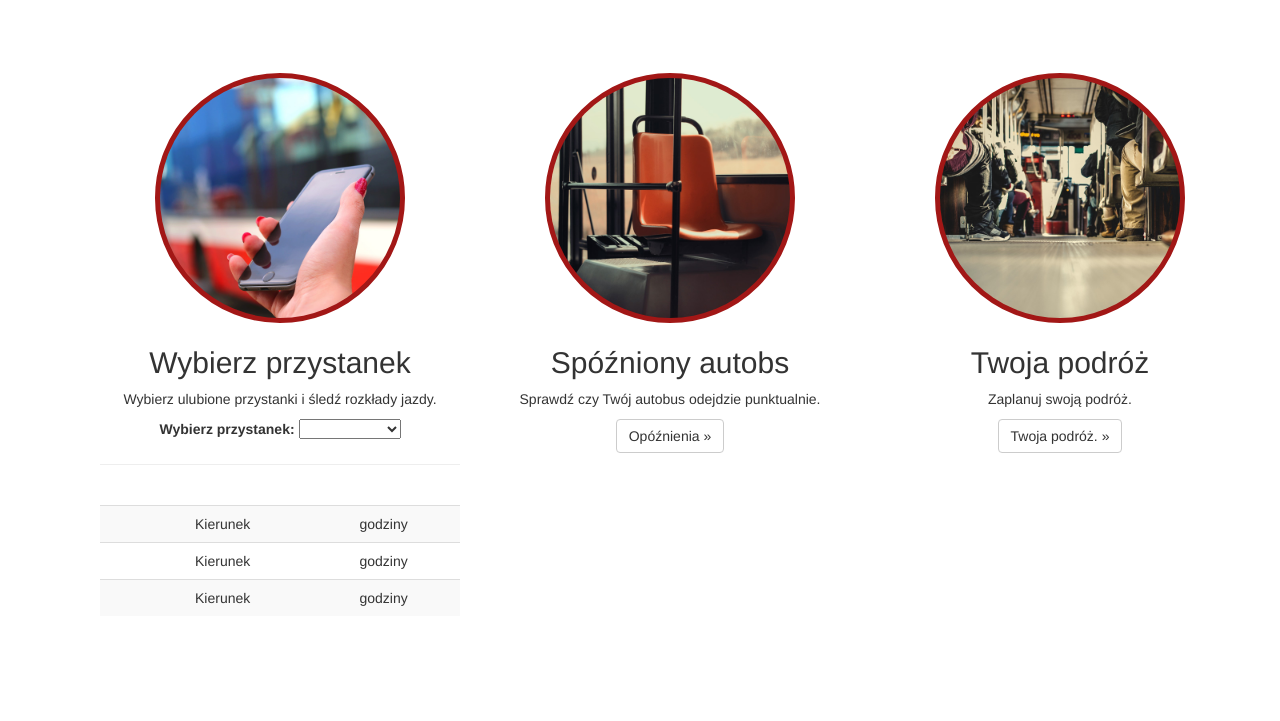
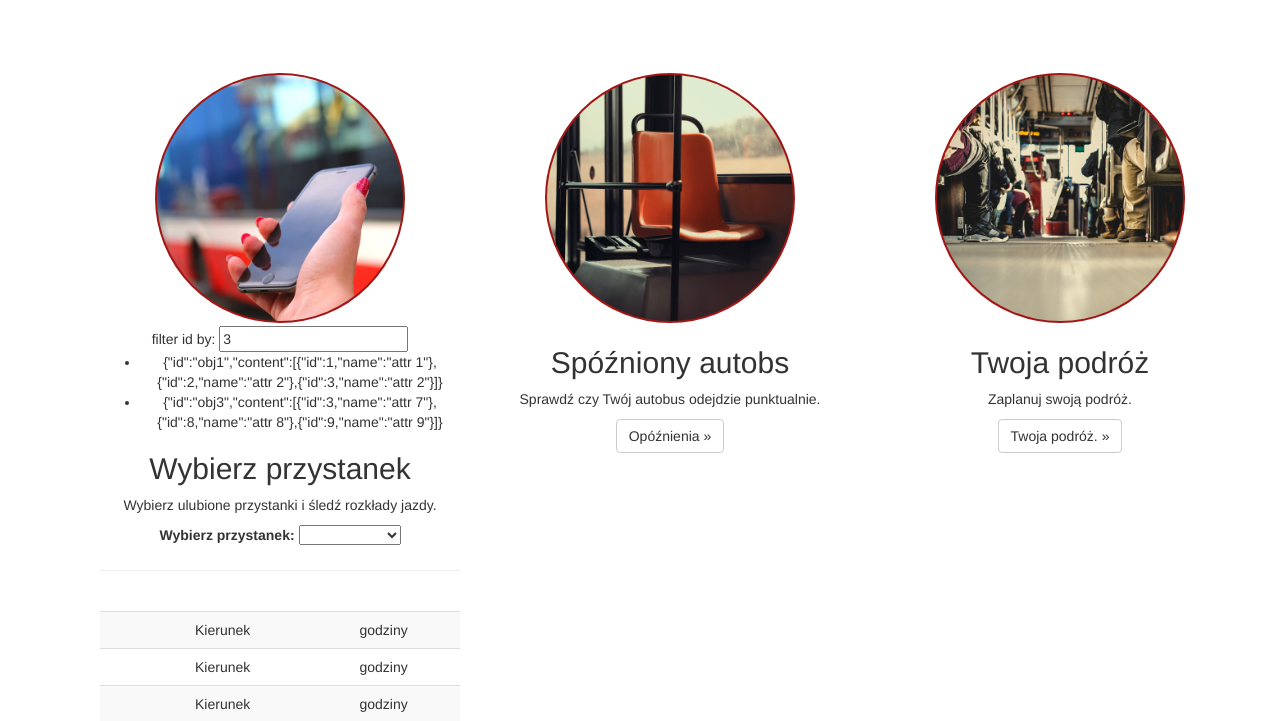
Before and after one commit to infoshareacademy/jfdz-transport-app, a Node project: template prototypes/src/jade/home.jade in a window 1280 px wide. Shown: the part 98-819 px from the top of the page. Before the commit the page ends 704 px from the top, so only its background shows below. Run offline with Node 20 templates, Linux system fonts and the light colour scheme; the template is opened without the code that fills it, so the values that code supplies are empty; some libraries are stand-ins or nearby versions.

Commit message:
wyszukiwanie_rozne_proby

```diff
--- a/prototypes/src/jade/components/landing_page_v2.html
+++ b/prototypes/src/jade/components/landing_page_v2.html
@@ -6,18 +6,30 @@
                      src="../../foto/feature-hand-600.jpg"
                      alt="Generic placeholder image" width="240" height="240">
 
+                <div ng-controller="MainCtrl">
+                    filter id by: <input ng-model="q">
+                    <ul>
+                        <li ng-repeat="item in myList | filter: {content: {id: q}}">
+                            {{item}}
+                        </li>
+                    </ul>
+                </div>
+
                 <div class="bus1"><h2>Wybierz przystanek</h2></div>
                 <p>Wybierz ulubione przystanki i śledź rozkłady jazdy.</p>
                 <!--<p><a class="btn btn-default" href="#" role="button">Wybierz &raquo;</a></p>-->
+
                 <div ng-controller="ExampleController">
                     <form name="myForm">
                         <label for="repeatSelect"> Wybierz przystanek: </label>
                         <select name="repeatSelect" id="repeatSelect" ng-model="data.repeatSelect">
-                            <option ng-repeat="option in data.availableOptions" value="{{option.id}}">{{option.name}}
+                            <option ng-repeat="option in data.availableOptions" value="{{option.busNumber}}">{{option.name}}
                             </option>
                         </select>
+
+
                     </form>
-                    <hr>
+                                        <hr>
                     <tt> </tt><br/>
 
                     <table class="table table-striped">
--- a/prototypes/src/js/main.js
+++ b/prototypes/src/js/main.js
@@ -1,18 +1,81 @@
+//https://docs.angularjs.org/api/ng/filter/filter?p0=ExampleController&p1=not%20a%20function,%20got%20undefined
 var app = angular.module("app", []);
 
 app.controller('HomeCtrl', function ($scope) {
     console.log("Home Controller!");
     $scope.name = 'Agnieszko';
 });
-app.controller('ExampleController', ['$scope', function($scope) {
+
+app.controller('MainCtrl', function($scope) {
+
+    $scope.q = 3;
+
+    $scope.myList = [{
+        id: "obj1",
+        content: [{
+            id: 1,
+            name: 'attr 1'
+        }, {
+            id: 2,
+            name: 'attr 2'
+        }, {
+            id: 3,
+            name: 'attr 2'
+        }]
+    }, {
+        id: "obj2",
+        content: [{
+            id: 4,
+            name: 'attr 3'
+        }, {
+            id: 5,
+            name: 'attr 5'
+        }, {
+            id: 6,
+            name: 'attr 6'
+        }]
+    }, {
+        id: "obj3",
+        content: [{
+            id: 3,
+            name: 'attr 7'
+        }, {
+            id: 8,
+            name: 'attr 8'
+        }, {
+            id: 9,
+            name: 'attr 9'
+        }]
+    }];
+});
+
+app.filter('ExampleController', function() {
+    return function(input, id) {
+        var i=0, len=input.length;
+        for (; i<len; i++) {
+            if (+input[i].busNumber == +id) {
+                return input[i];
+            }
+        }
+        return null;
+    }
+});
+
+app.controller('ExampleController', ['$scope', '$filter', function ($scope, $filter) {
     $scope.data = {
         repeatSelect: null,
         availableOptions: [
-                {id: '101', name: 'Kołobrzeska'},
-                {id: '201', name: 'Zakopiańska'},
-                {id: '301', name: 'Gdańska'}
+            {busNumber: '101', name: 'Kołobrzeska'},
+            {busNumber: '201', name: 'Zakopiańska'},
+            {busNumber: '301', name: 'Gdańska'}
         ],
     };
+    $scope.showdetails = function (busNumber) {
+        var found = $filter('getById')($scope.data,busNumber);
+        console.log(found);
+        $scope.selected = JSON.stringify(found);
+    }
+
 }]);
 
 
@@ -658,13 +721,3 @@
         }
     }
 ];
-
-$(document).ready(function() {
-    $(".date-picker").datepicker();
-
-    $(".date-picker").on("change", function () {
-        var id = $(this).attr("id");
-        var val = $("label[for='" + id + "']").text();
-        $("#msg").text(val + " changed");
-    });
-});
--- a/prototypes/src/sass/main.scss
+++ b/prototypes/src/sass/main.scss
@@ -5,7 +5,7 @@
   height: 250px;
   width: 250px;
   margin: 3px auto;
-  border: 5px solid #a21716;
+  border: 2px solid #a21716;
   background-color: #a21716;
   border-radius: 50%;
 }
```
Also changed, not shown: prototypes/dist/css/main.css, 3 other files. Lines whose indentation alone changed are shown as unchanged.
